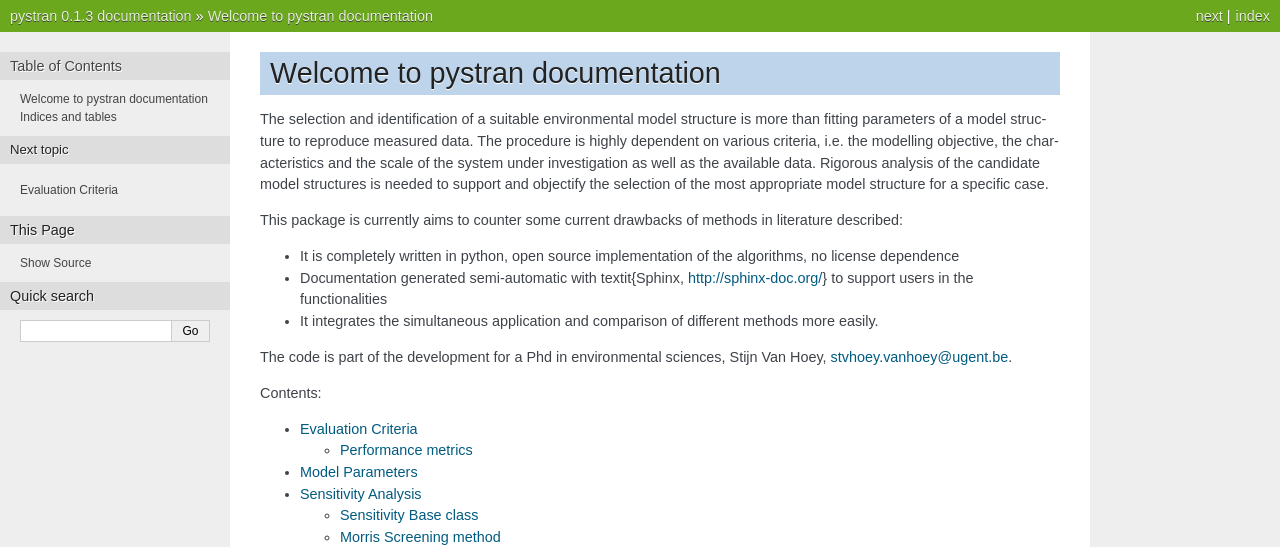
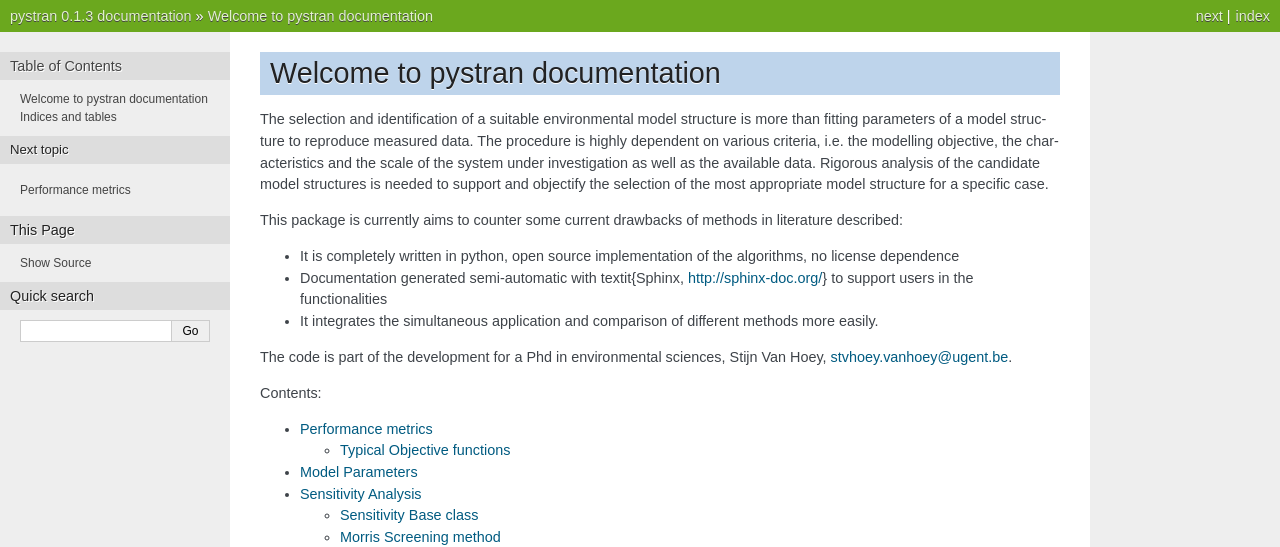
Before and after one commit to stijnvanhoey/pystran, a Sphinx documentation site: the page built from docs/source/index.rst, in a window 1280 px wide. Shown: the top 547 px of the page. Built offline with Sphinx 7.4.7, drawn with Linux system fonts in a browser that asks for light colours.

Commit message:
building and pushing source docs

```diff
--- a/docs/source/evaluation.rst
+++ b/docs/source/evaluation.rst
@@ -1,8 +1,8 @@
-Evaluation Criteria
+Performance metrics
 =====================
 
-Performance metrics
--------------------------
+Typical Objective functions
+----------------------------
 
 .. autoclass:: pystran.Evaluation
 	:members:
```
